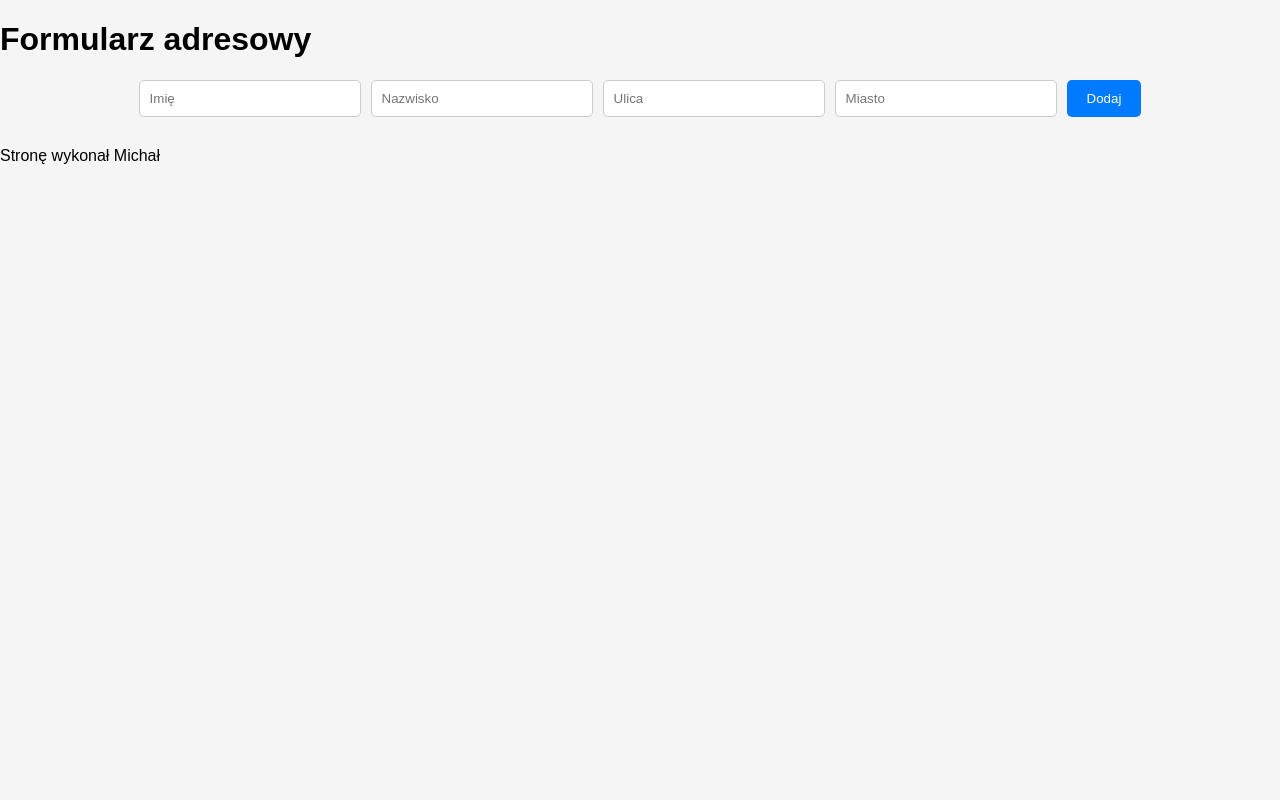
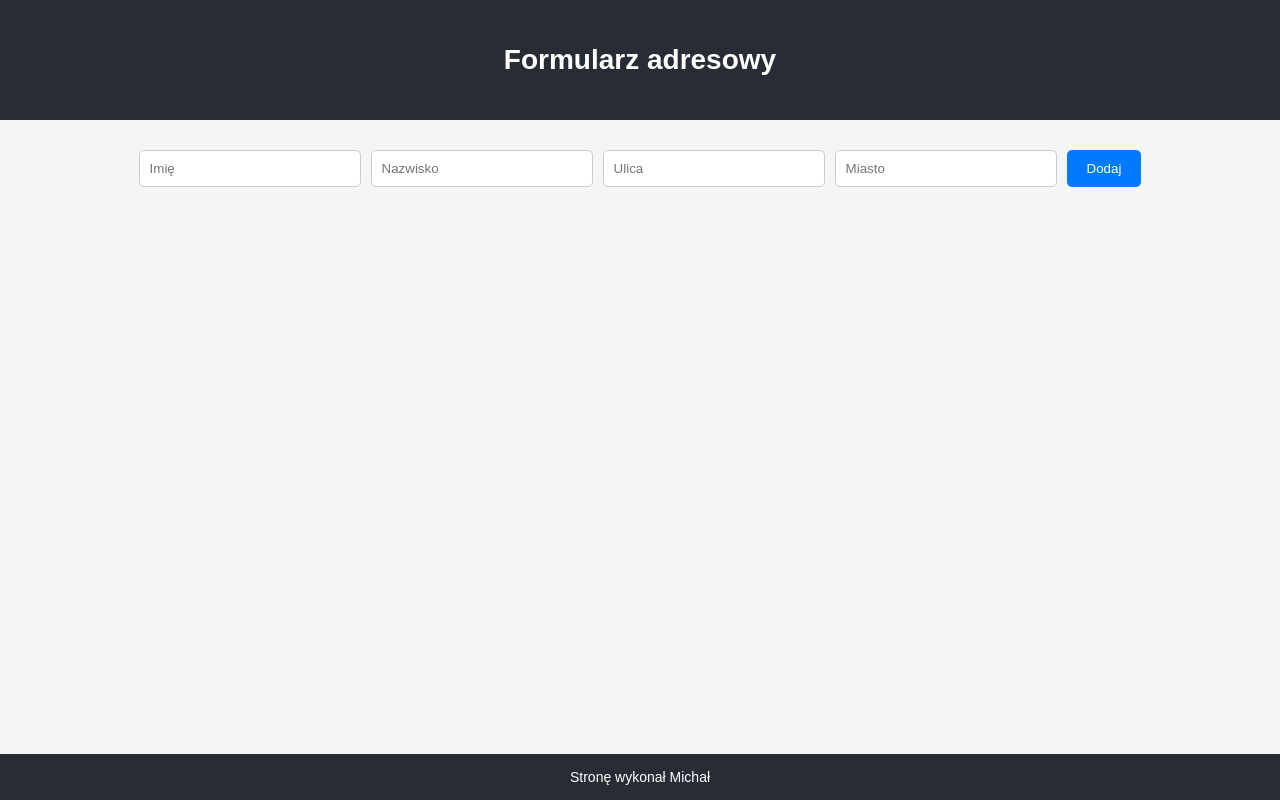
Before and after one commit to michalmyszkowski45-boop/majkel-react, a React (Create React App) app: page / in a window 1280 px wide. Built offline with nearby package versions, Linux system fonts and the light colour scheme.

Commit message:
Update App.css

```diff
--- a/src/App.css
+++ b/src/App.css
@@ -1,19 +1,19 @@
-/* RESET */
+/* ===== RESET ===== */
 body {
   margin: 0;
   font-family: Arial, sans-serif;
   background-color: #f5f5f5;
 }
 
-/* APP CONTAINER */
+/* ===== UKŁAD STRONY ===== */
 .app-container {
   min-height: 100vh;
   display: flex;
   flex-direction: column;
 }
 
-/* HEADER */
-.app-header-custom {
+/* ===== GÓRNA CZĘŚĆ STRONY (HEADER) ===== */
+.header {
   background-color: #282c34;
   color: white;
   height: 120px;
@@ -22,18 +22,18 @@ body {
   align-items: center;
 }
 
-.app-header-custom h1 {
+.header h1 {
   margin: 0;
   font-size: 28px;
 }
 
-/* MAIN */
-.app-main {
+/* ===== ŚRODKOWA CZĘŚĆ ===== */
+.content {
   flex: 1;
   padding: 30px 20px;
 }
 
-/* FORM */
+/* ===== FORMULARZ ===== */
 form {
   display: flex;
   flex-wrap: wrap;
@@ -50,8 +50,8 @@ input {
 }
 
 input:focus {
+  border-color: #007bff;
   outline: none;
-  border-color: #007bff;
 }
 
 button {
@@ -67,14 +67,13 @@ button:hover {
   background-color: #0056b3;
 }
 
-/* TABLE */
+/* ===== TABELA ===== */
 table {
   width: 100%;
   max-width: 800px;
   margin: 0 auto;
   border-collapse: collapse;
   background-color: white;
-  box-shadow: 0 2px 8px rgba(0, 0, 0, 0.1);
 }
 
 th, td {
@@ -87,12 +86,8 @@ th {
   color: white;
 }
 
-tr:hover {
-  background-color: #f1f1f1;
-}
-
-/* FOOTER */
-.app-footer {
+/* ===== DOLNA CZĘŚĆ STRONY (FOOTER) ===== */
+.footer {
   background-color: #282c34;
   color: white;
   text-align: center;
```
